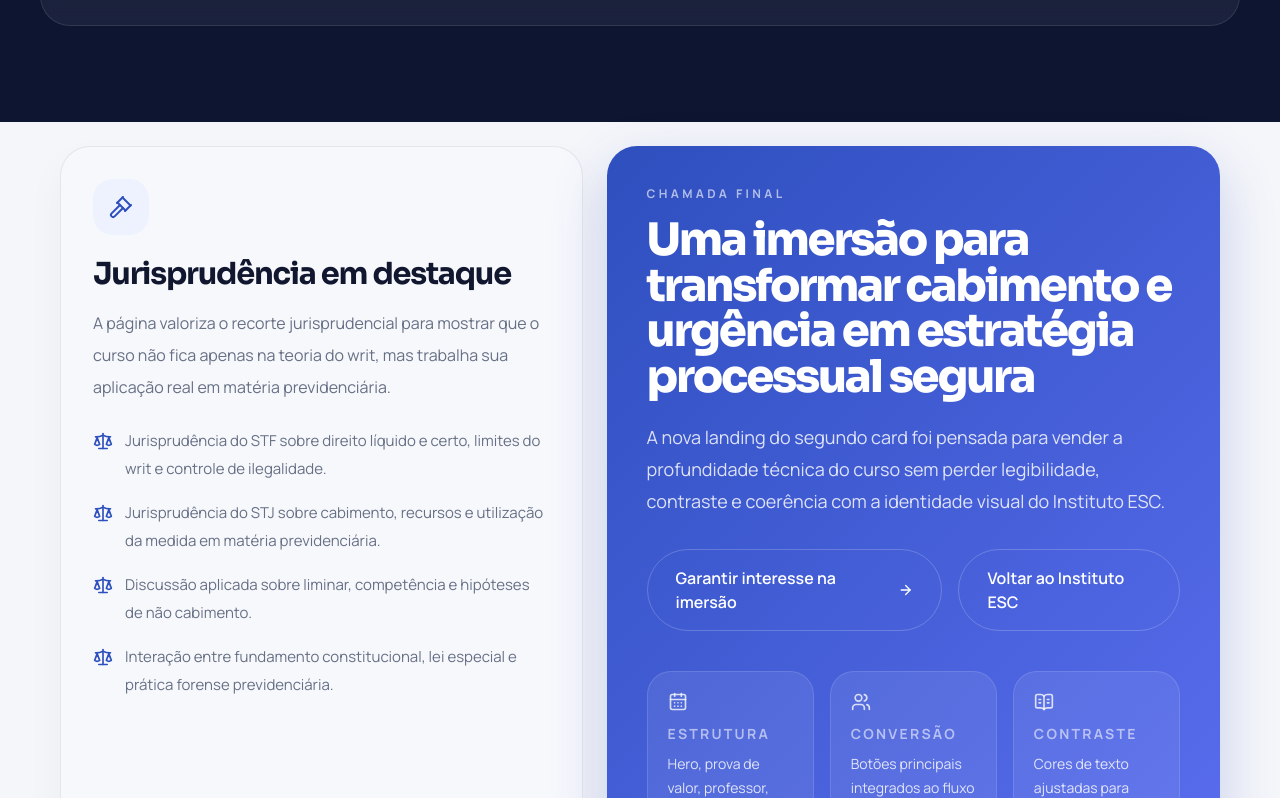
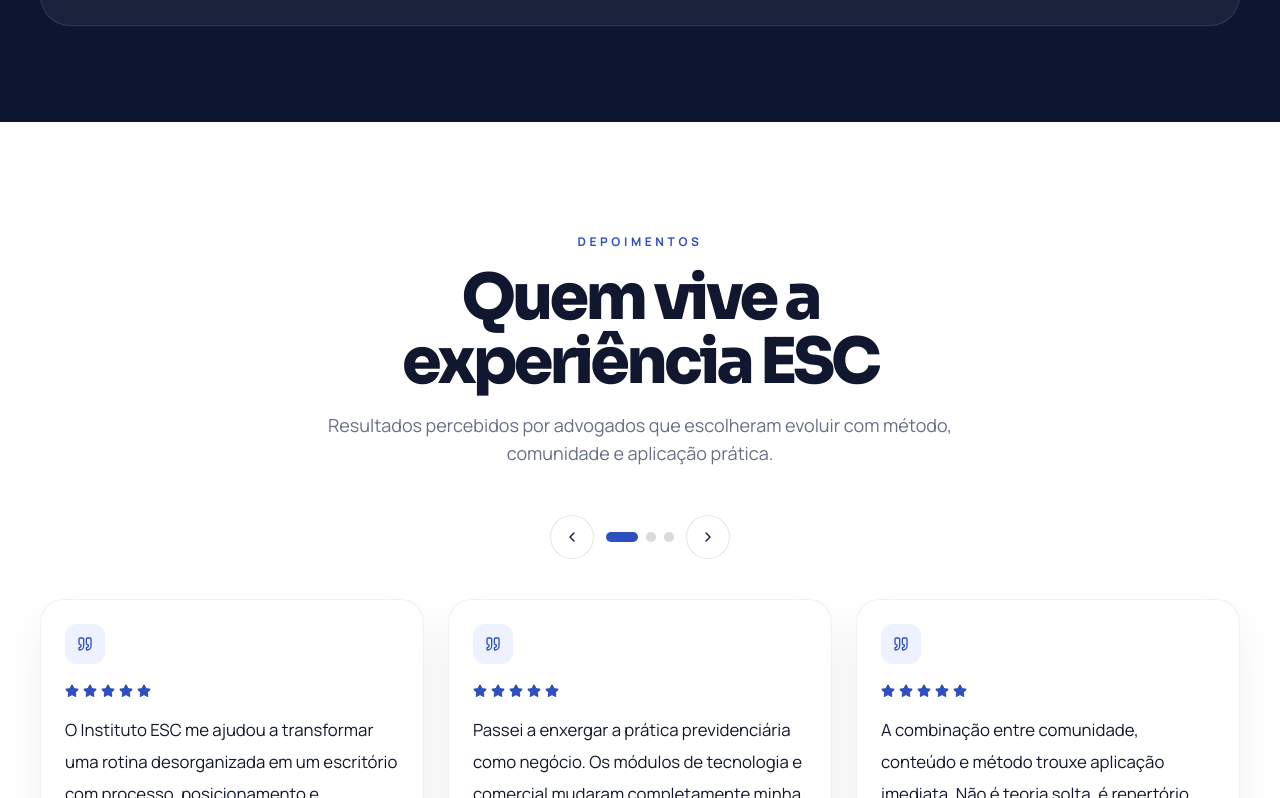
Before and after one commit to IPz051/InstitutoEsc_LandingPage-Front-End, a Next.js app: page /imersoes/mandado-de-seguranca-materia-previdenciaria in a window 1280 px wide. Shown: the part 5642-6440 px from the top of the page. Built offline with nearby package versions, Linux system fonts and the light colour scheme.

Commit message:
feat: add testimonials section to landing course pages
import TestimonialsSection and render it with landingContent.pt.testimonials copy across four course landing pages

```diff
--- a/src/components/landing/aposentadoria-especial-course-page.tsx
+++ b/src/components/landing/aposentadoria-especial-course-page.tsx
@@ -22,6 +22,7 @@
 import { landingContent } from "@/components/landing/content";
 import { CourseUrgencyBanner } from "@/components/landing/course-urgency-banner";
 import { Footer } from "@/components/landing/footer";
+import { TestimonialsSection } from "@/components/landing/testimonials-section";
 
 const courseData = {
   badge: "Curso Presencial | Direito do Trabalho e Direito Previdenciário",
@@ -439,6 +440,8 @@
         </div>
       </section>
 
+      <TestimonialsSection copy={landingContent.pt.testimonials} />
+
       <section className="bg-[#f5f6fa] px-3 pb-20 pt-6 sm:px-5 sm:pb-24 lg:pb-28">
         <div className="container-shell grid gap-6 lg:grid-cols-[0.92fr_1.08fr] mx-auto max-w-[1160px]">
           <div className="rounded-[30px] border border-[rgba(17,23,47,0.08)] bg-[#f7f8fc] p-7 shadow-[0_18px_40px_rgba(17,23,47,0.04)] sm:p-8">
--- a/src/components/landing/mandado-seguranca-course-page.tsx
+++ b/src/components/landing/mandado-seguranca-course-page.tsx
@@ -22,6 +22,7 @@
 import { landingContent } from "@/components/landing/content";
 import { CourseUrgencyBanner } from "@/components/landing/course-urgency-banner";
 import { Footer } from "@/components/landing/footer";
+import { TestimonialsSection } from "@/components/landing/testimonials-section";
 
 const courseData = {
   badge: "Curso Presencial | Direito Previdenciário",
@@ -447,6 +448,8 @@
         </div>
       </section>
 
+      <TestimonialsSection copy={landingContent.pt.testimonials} />
+
       <section className="bg-[#f5f6fa] px-3 pb-20 pt-6 sm:px-5 sm:pb-24 lg:pb-28">
         <div className="container-shell grid gap-6 lg:grid-cols-[0.92fr_1.08fr] mx-auto max-w-[1160px]">
           <div className="rounded-[30px] border border-[rgba(17,23,47,0.08)] bg-[#f7f8fc] p-7 shadow-[0_18px_40px_rgba(17,23,47,0.04)] sm:p-8">
--- a/src/components/landing/ppp-ltcat-course-page.tsx
+++ b/src/components/landing/ppp-ltcat-course-page.tsx
@@ -22,6 +22,7 @@
 import { landingContent } from "@/components/landing/content";
 import { CourseUrgencyBanner } from "@/components/landing/course-urgency-banner";
 import { Footer } from "@/components/landing/footer";
+import { TestimonialsSection } from "@/components/landing/testimonials-section";
 
 const courseData = {
   badge: "Curso Presencial | Direito do Trabalho e Direito Previdenciário",
@@ -422,6 +423,8 @@
         </div>
       </section>
 
+      <TestimonialsSection copy={landingContent.pt.testimonials} />
+
       <section className="bg-[#f5f6fa] px-3 pb-20 pt-6 sm:px-5 sm:pb-24 lg:pb-28">
         <div className="container-shell grid gap-6 lg:grid-cols-[0.92fr_1.08fr] mx-auto max-w-[1160px]">
           <div className="rounded-[30px] border border-[rgba(17,23,47,0.08)] bg-[#f7f8fc] p-7 shadow-[0_18px_40px_rgba(17,23,47,0.04)] sm:p-8">
--- a/src/components/landing/teses-revisionais-course-page.tsx
+++ b/src/components/landing/teses-revisionais-course-page.tsx
@@ -22,6 +22,7 @@
 import { landingContent } from "@/components/landing/content";
 import { CourseUrgencyBanner } from "@/components/landing/course-urgency-banner";
 import { Footer } from "@/components/landing/footer";
+import { TestimonialsSection } from "@/components/landing/testimonials-section";
 
 const courseData = {
   badge: "Curso Presencial | Direito Previdenciário",
@@ -431,6 +432,8 @@
         </div>
       </section>
 
+      <TestimonialsSection copy={landingContent.pt.testimonials} />
+
       <section className="bg-[#f5f6fa] px-3 pb-20 pt-6 sm:px-5 sm:pb-24 lg:pb-28">
         <div className="container-shell grid gap-6 lg:grid-cols-[0.92fr_1.08fr] mx-auto max-w-[1160px]">
           <div className="rounded-[30px] border border-[rgba(17,23,47,0.08)] bg-[#f7f8fc] p-7 shadow-[0_18px_40px_rgba(17,23,47,0.04)] sm:p-8">
```
